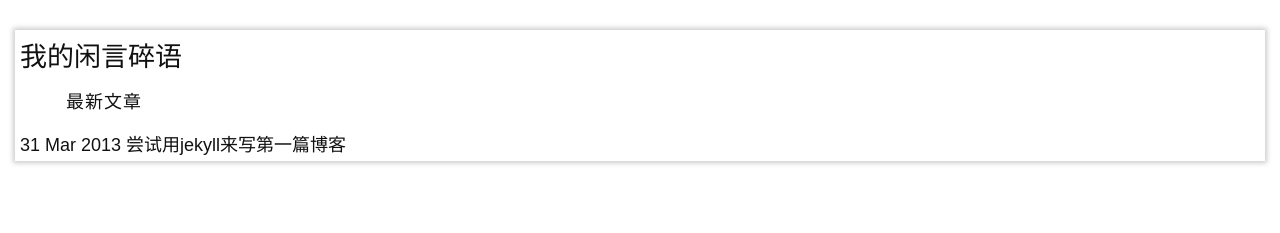
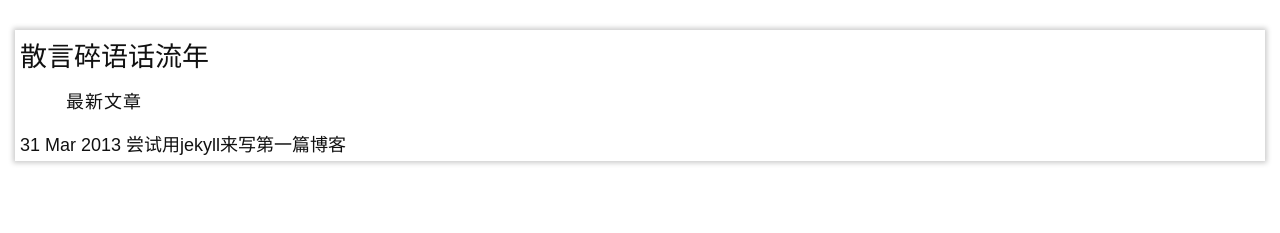
Before and after one commit to hawkbee/hawkbee.github.com, a Jekyll site: the page built from index.html, in a window 1280 px wide. Shown: the top 233 px of the page. Built offline with Jekyll 4.4.1, drawn with Linux system fonts in a browser that asks for light colours.

Commit message:
标题。

```diff
--- a/index.html
+++ b/index.html
@@ -1,6 +1,6 @@
 ---
 layout: default
-title: 我的闲言碎语
+title: 散言碎语话流年
 ---
 
 <h2> {{ page.title }} </h2>
```
